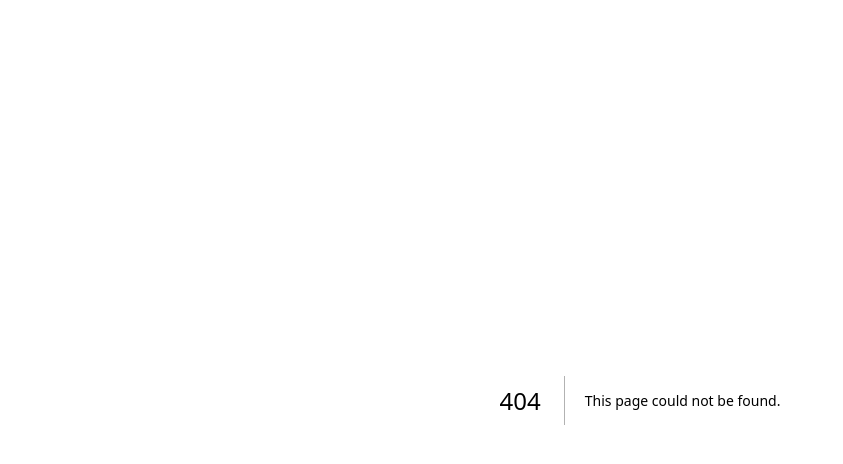
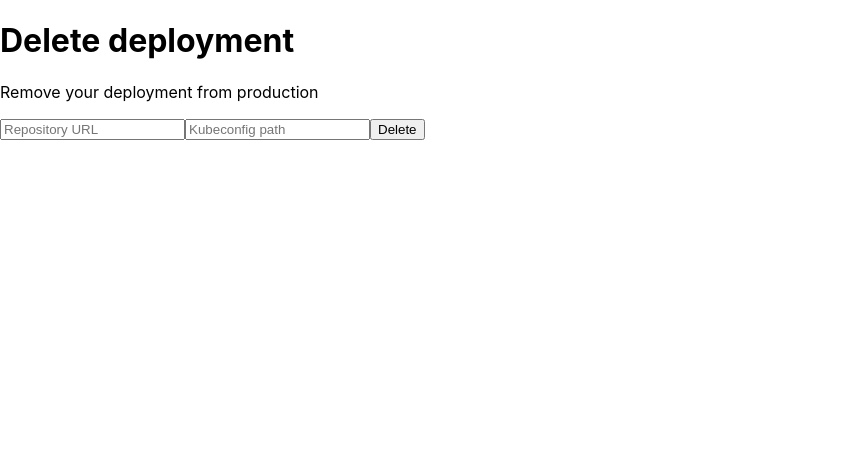
Before and after one commit to devmrfitz/cloud-computing-fargate, a Next.js app: page /delete in a window 1280 px wide. Before the commit this address had no page. Shown: the top 464 px of the page, without its empty margins (0-843 px from the left). Built offline with nearby package versions, Linux system fonts and the light colour scheme.

Commit message:
deploy and delete done

```diff
--- a/package.json
+++ b/package.json
@@ -9,10 +9,13 @@
     "lint": "next lint"
   },
   "dependencies": {
+    "@kubernetes/client-node": "^0.17.1",
+    "axios": "^1.2.1",
     "eslint": "8.29.0",
     "eslint-config-next": "13.0.6",
     "next": "13.0.6",
     "react": "18.2.0",
-    "react-dom": "18.2.0"
+    "react-dom": "18.2.0",
+    "shelljs": "^0.8.5"
   }
 }
--- /dev/null
+++ b/pages/api/delete.js
@@ -0,0 +1,14 @@
+import shell from 'shelljs';
+export default function handler(req, res) {
+  const {repoURL, kubeConfigPath} = req.body;
+  const folderName = repoURL.split('/').pop().split('.').shift()+ Math.floor(Math.random() * 1000);
+  // clone the repo
+  shell.exec(`git clone ${repoURL} /tmp/${folderName}`);
+
+  // deploy the repo
+  shell.exec(`kubectl delete -f /tmp/${folderName}/${kubeConfigPath}`);
+
+  shell.rm('-rf', `/tmp/${folderName}`);
+
+  res.status(201).json({ success: true })
+}
--- /dev/null
+++ b/pages/api/deploy.js
@@ -0,0 +1,14 @@
+import shell from 'shelljs';
+export default function handler(req, res) {
+  const {repoURL, kubeConfigPath} = req.body;
+  const folderName = repoURL.split('/').pop().split('.').shift()+ Math.floor(Math.random() * 1000);
+  // clone the repo
+  shell.exec(`git clone ${repoURL} /tmp/${folderName}`);
+
+  // deploy the repo
+  shell.exec(`kubectl apply -f /tmp/${folderName}/${kubeConfigPath}`);
+
+  shell.rm('-rf', `/tmp/${folderName}`);
+
+  res.status(201).json({ success: true })
+}
--- a/pages/api/hello.js
+++ /dev/null
@@ -1,5 +0,0 @@
-// Next.js API route support: https://nextjs.org/docs/api-routes/introduction
-
-export default function handler(req, res) {
-  res.status(200).json({ name: 'John Doe' })
-}
--- /dev/null
+++ b/pages/delete.jsx
@@ -0,0 +1,37 @@
+import axios from "axios";
+import {useState} from "react";
+
+export default function Delete() {
+  const [repoURL, setRepoURL] = useState('');
+  const [kubeConfigPath, setKubeConfigPath] = useState('');
+
+  const handleDelete = (repoURL, kubeConfigPath) => {
+    axios.post('/api/delete', { repoURL, kubeConfigPath });
+  }
+  return (
+    <div>
+      <h1>Delete deployment</h1>
+      <p>Remove your deployment from production</p>
+      <input
+        type="text"
+        placeholder="Repository URL"
+        value={repoURL}
+        onChange={e => setRepoURL(e.target.value)}
+      />
+      <input
+        type="text"
+        placeholder="Kubeconfig path"
+        value={kubeConfigPath}
+        onChange={e => setKubeConfigPath(e.target.value)}
+      />
+      <button
+        onClick={() => {
+          handleDelete(repoURL, kubeConfigPath);
+        }
+        }
+      >
+        Delete
+      </button>
+    </div>
+  );
+}
```
Also changed, not shown: pages/deploy.jsx (added, +39 -0 lines), 1 other file (tests, documents, lock files or other folders).
